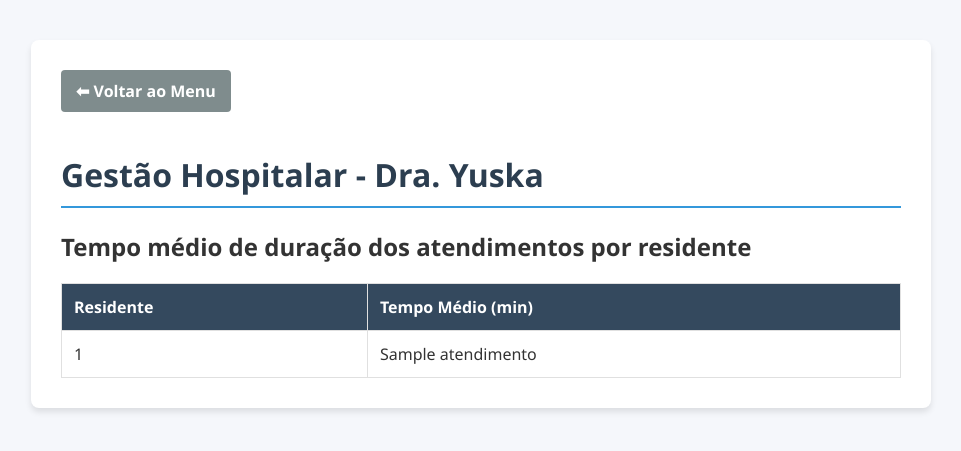
After one commit to euvictoroliveira/Projeto-banco-de-dados-Parte-I, a Flask app: page /tempo_medio_residentes in a window 1280 px wide. The commit adds this page. Shown: the top 451 px of the page, without its empty margins (159-1120 px from the left). Run offline with Flask 3, Linux system fonts and the light colour scheme; a database or web service that is not in the repository returns one stand-in record (values such as "Sample title").

Commit message:
[etapa 1] implementa consulta de tempo medio de atendimento por residente

```diff
--- a/routes/estatisticas.py
+++ b/routes/estatisticas.py
@@ -32,3 +32,32 @@ def estatisticas():
     ranking = get_ranking_residentes()
 
     return render_template('estatisticas.html', ranking_residentes=ranking)
+
+# Tempo médio de duração dos atendimentos por residente
+@estatisticas_bp.route("/tempo_medio_residentes", methods=["GET"])
+def tempo_medio_residentes():
+
+    cursor = database.conexao.cursor()
+
+    consulta = """
+        SELECT
+            p.nome,
+            ROUND(AVG(a.duracao_minutos), 2) AS tempo_medio
+        FROM atendimento a
+        INNER JOIN residente r
+            ON r.id_profissional = a.id_residente
+        INNER JOIN profissional prof
+            ON prof.id_pessoa = r.id_profissional
+        INNER JOIN pessoa p
+            ON p.id_pessoa = prof.id_pessoa
+        GROUP BY p.nome
+        ORDER BY p.nome;
+    """
+
+    cursor.execute(consulta)
+
+    residentes = cursor.fetchall()
+
+    cursor.close()
+
+    return render_template("tempo_medio_residentes.html",residentes=residentes)
--- a/templates/index.html
+++ b/templates/index.html
@@ -49,6 +49,10 @@
             Pacientes sem Procedimentos de Risco Alto
         </a>
 
+        <a href="/tempo_medio_residentes" class="card-botao">
+            <span class="icone">🩺</span>
+            Tempo médio de duração dos atendimentos por residente
+        </a>
     </div>
 </div>
 
--- /dev/null
+++ b/templates/tempo_medio_residentes.html
@@ -0,0 +1,60 @@
+<!DOCTYPE html>
+<html lang="pt-BR">
+<head>
+    <meta charset="UTF-8">
+    <meta name="viewport" content="width=device-width, initial-scale=1.0">
+    <title>Hospital Dra. Yuska - Estatísticas</title>
+
+    <link rel="stylesheet" href="{{ url_for('static', filename='style.css') }}">
+</head>
+
+<body class="pagina-interna">
+
+    <div class="container">
+
+        <a href="/" class="btn-voltar">⬅ Voltar ao Menu</a>
+
+        <h1>Gestão Hospitalar - Dra. Yuska</h1>
+
+        <h2>Tempo médio de duração dos atendimentos por residente</h2>
+
+        <table>
+
+            <thead>
+                <tr>
+                    <th>Residente</th>
+                    <th>Tempo Médio (min)</th>
+                </tr>
+            </thead>
+
+            <tbody>
+
+                {% if residentes %}
+
+                    {% for residente in residentes %}
+
+                    <tr>
+                        <td>{{ residente[0] }}</td>
+                        <td>{{ residente[1] }}</td>
+                    </tr>
+
+                    {% endfor %}
+
+                {% else %}
+
+                    <tr>
+                        <td colspan="2" class="vazio">
+                            Nenhum atendimento encontrado.
+                        </td>
+                    </tr>
+
+                {% endif %}
+
+            </tbody>
+
+        </table>
+
+    </div>
+
+</body>
+</html>
```
